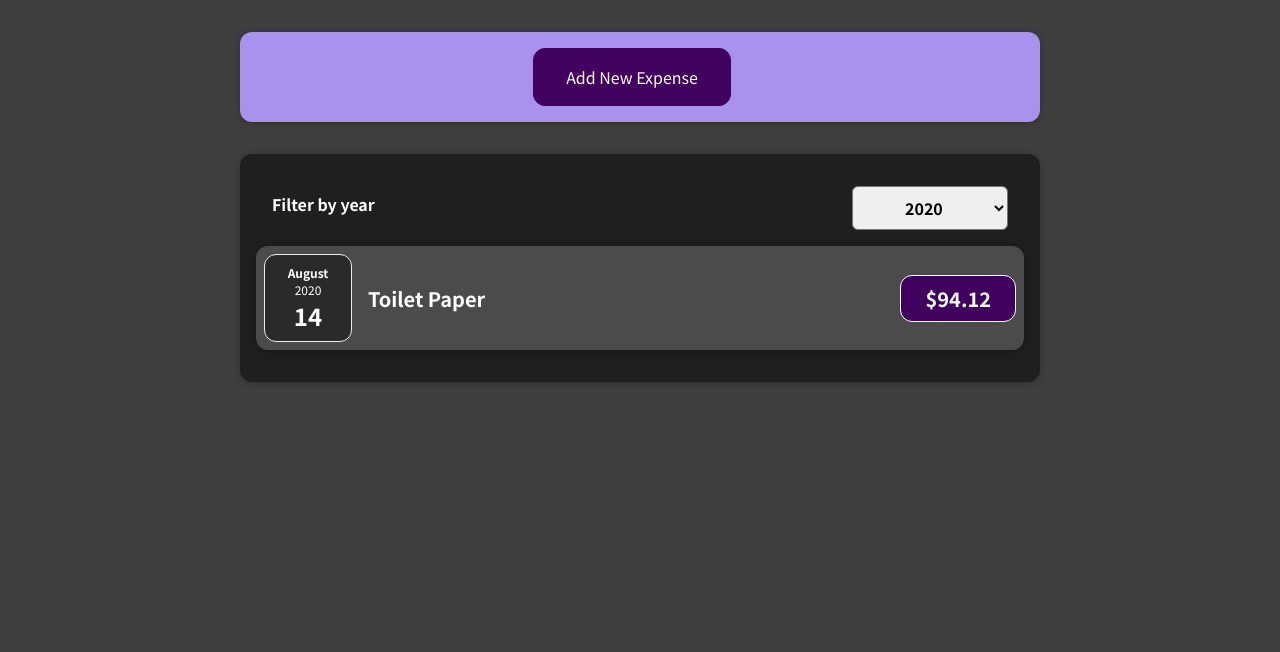
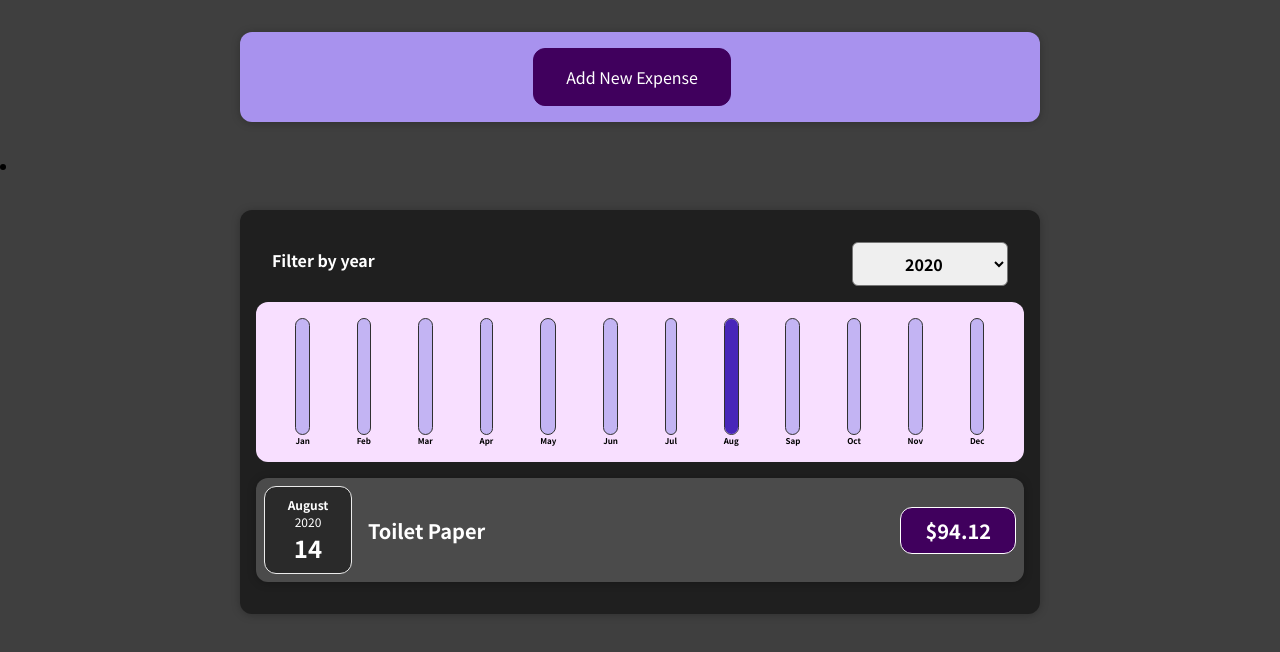
Before and after one commit to sdh1160/react_test, a React (Create React App) app in the folder reactTest/: page / in a window 1280 px wide. Shown: the top 652 px of the page. Built offline with nearby package versions, Linux system fonts and the light colour scheme.

Commit message:
2023-02-18

```diff
--- /dev/null
+++ b/reactTest/src/components/Chart/Chart.css
@@ -0,0 +1,9 @@
+.chart {
+  padding: 1rem;
+  border-radius: 12px;
+  background-color: #f8dfff;
+  text-align: center;
+  display: flex;
+  justify-content: space-around;
+  height: 10rem;
+}
--- /dev/null
+++ b/reactTest/src/components/Chart/Chart.js
@@ -0,0 +1,24 @@
+import React from "react";
+
+import ChartBar from "./ChartBar";
+import "./Chart.css";
+
+const Chart = (props) => {
+  const dataPointValues = props.dataPoints.map( dataPoint => dataPoint.value );
+  const totalMaximum = Math.max(...dataPointValues);
+
+  return (
+    <div className="chart">
+      {props.dataPoints.map((dataPoint) => (
+        <ChartBar
+          key={dataPoint.label}
+          value={dataPoint.value}
+          maxValue={totalMaximum}
+          label={dataPoint.label}
+        />
+      ))}
+    </div>
+  );
+};
+
+export default Chart;
--- /dev/null
+++ b/reactTest/src/components/Chart/ChartBar.css
@@ -0,0 +1,30 @@
+.chart-bar {
+  height: 100%;
+  display: flex;
+  flex-direction: column;
+  align-items: center;
+}
+
+.chart-bar__inner {
+  height: 100%;
+  width: 100%;
+  border: 1px solid #313131;
+  border-radius: 12px;
+  background-color: #c3b4f3;
+  overflow: hidden;
+  display: flex;
+  flex-direction: column;
+  justify-content: flex-end;
+}
+
+.chart-bar__fill {
+  background-color: #4826b9;
+  width: 100%;
+  transition: all 0.3s ease-out;
+}
+
+.chart-bar__label {
+  font-weight: bold;
+  font-size: 0.5rem;
+  text-align: center;
+}
--- /dev/null
+++ b/reactTest/src/components/Chart/ChartBar.js
@@ -0,0 +1,25 @@
+import React from "react";
+
+import "./ChartBar.css";
+
+const ChartBar = (props) => {
+  let barFillHeight = "0%";
+
+  if (props.maxValue > 0) {
+    barFillHeight = Math.round((props.value / props.maxValue) * 100) + "%";
+  }
+
+  return (
+    <div className="chart-bar">
+      <div className="chart-bar__inner">
+        <div
+          className="chart-bar__fill"
+          style={{ height: barFillHeight }}
+        ></div>
+      </div>
+      <div className="chart-bar__label">{props.label}</div>
+    </div>
+  );
+};
+
+export default ChartBar;
--- a/reactTest/src/components/Expense/Expenses.js
+++ b/reactTest/src/components/Expense/Expenses.js
@@ -1,8 +1,9 @@
 import React, { useState } from "react";
 
 import Card from "../UI/Card";
-import ExpenseItem from "./ExpenseItem";
 import ExpensesFilter from "./ExpensesFilter";
+import ExpensesList from "./ExpensesList";
+import ExpensesChart from "./ExpensesChart";
 import "./Expenses.css";
 
 const Expenses = (props) => {
@@ -16,28 +17,19 @@
     return expense.date.getFullYear().toString() === filteredYear;
   });
 
-  let expenseContent = <p>Not expenses found.</p>;
-  if (filteredExpense.length > 0) {
-    expenseContent = filteredExpense.map((expense) => (
-      <ExpenseItem
-        key={expense.id}
-        title={expense.title}
-        amount={expense.amount}
-        date={expense.date}
-      />
-    ));
-  }
+
 
   return (
-    <div>
+    <li>
       <Card className="expenses">
         <ExpensesFilter
           selected={filteredYear}
           onChangeFilter={filterChangeHandler}
         />
-        {expenseContent}
+        <ExpensesChart expenses={filteredExpense} />
+        <ExpensesList items={filteredExpense} />
       </Card>
-    </div>
+    </li>
   );
 };
 
--- /dev/null
+++ b/reactTest/src/components/Expense/ExpensesChart.js
@@ -0,0 +1,29 @@
+import React from "react";
+
+import Chart from "../Chart/Chart";
+
+const ExpensesChart = (props) => {
+  const chartDataPoints = [
+    { label: "Jan", value: 0 },
+    { label: "Feb", value: 0 },
+    { label: "Mar", value: 0 },
+    { label: "Apr", value: 0 },
+    { label: "May", value: 0 },
+    { label: "Jun", value: 0 },
+    { label: "Jul", value: 0 },
+    { label: "Aug", value: 0 },
+    { label: "Sap", value: 0 },
+    { label: "Oct", value: 0 },
+    { label: "Nov", value: 0 },
+    { label: "Dec", value: 0 }
+  ];
+
+  for(const expense of props.expenses){
+    const expenseMonth = expense.date.getMonth();
+    chartDataPoints[expenseMonth].value += expense.amount;
+  }
+
+  return <Chart dataPoints={chartDataPoints}/>
+}
+
+export default ExpensesChart;
--- /dev/null
+++ b/reactTest/src/components/Expense/ExpensesList.css
@@ -0,0 +1,9 @@
+.expenses-list {
+  list-style: none;
+  padding: 0;
+}
+
+.expenses-list__fallback {
+  color: white;
+  text-align: center;
+}
--- /dev/null
+++ b/reactTest/src/components/Expense/ExpensesList.js
@@ -0,0 +1,25 @@
+import React from "react";
+
+import ExpenseItem from "./ExpenseItem";
+import "./ExpensesList.css";
+
+const ExpensesList = (props) => {
+  if(props.items.length === 0){
+    return <h2 className="expenses-list__fallback">Found no expenses.</h2>;
+  }
+
+  return (
+    <ul className="expenses-list">
+      {props.items.map((expense) => (
+        <ExpenseItem
+          key={expense.id}
+          title={expense.title}
+          amount={expense.amount}
+          date={expense.date}
+        />
+      ))}
+    </ul>
+  );
+};
+
+export default ExpensesList;
--- a/reactTest/src/components/NewExpense/ExpenseForm.js
+++ b/reactTest/src/components/NewExpense/ExpenseForm.js
@@ -51,7 +51,7 @@
 
     const expenseData = {
       title: enteredTitle,
-      amount: enteredAmount,
+      amount: +enteredAmount,
       date: new Date(enteredDate),
     };
 
```
